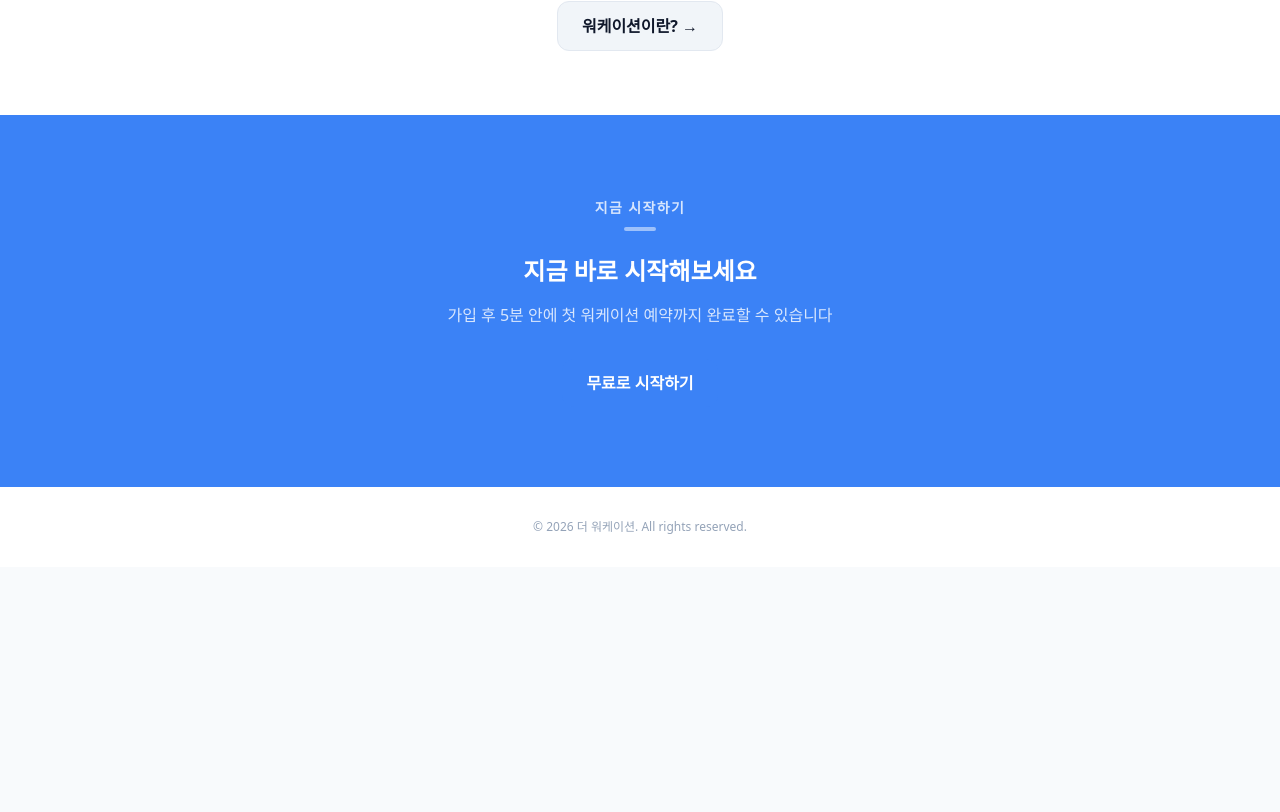
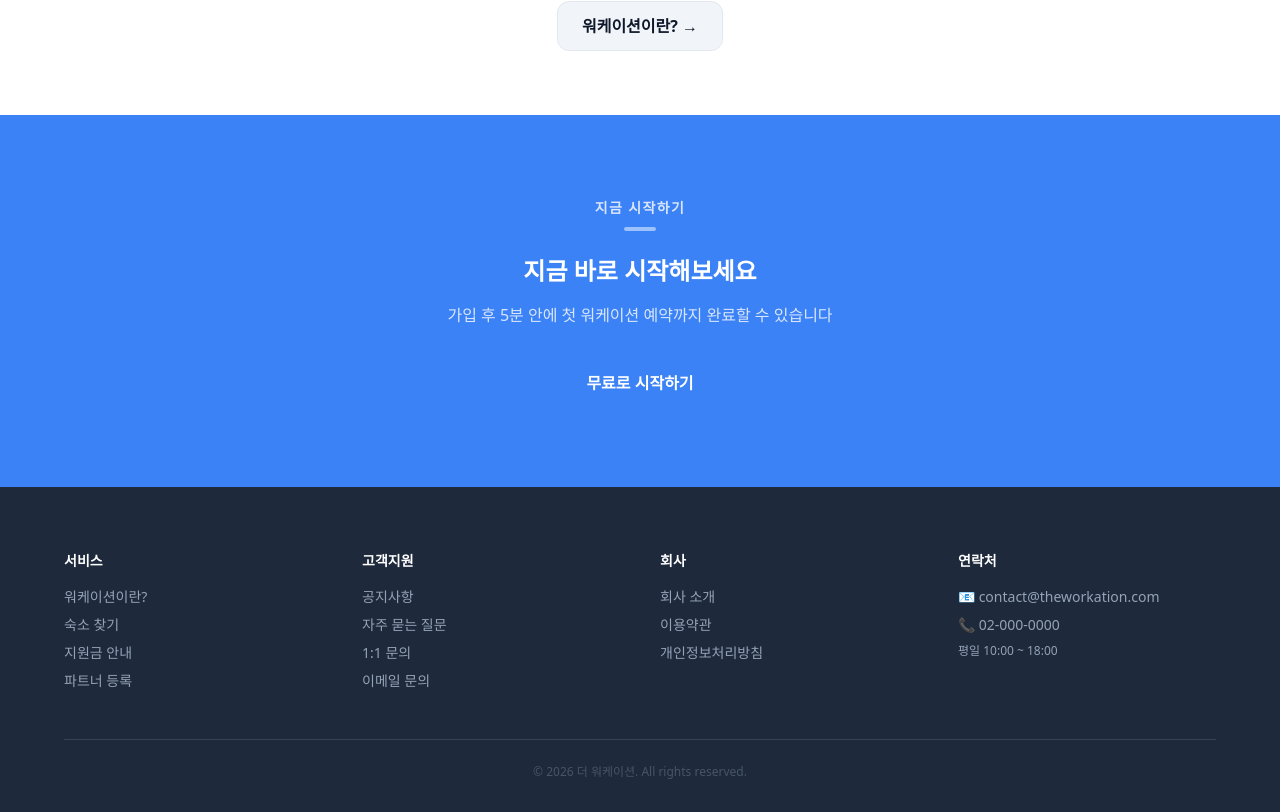
Before and after one commit to jm-potter/the_workation_app, a Next.js app in the folder workation-app/: page / in a window 1280 px wide. Shown: the part 1084-1896 px from the top of the page. Before the commit the page ends 1651 px from the top, so only its background shows below. Built offline with nearby package versions, Linux system fonts and the light colour scheme.

Commit message:
메인 페이지 푸터 개선: 링크 모음 + 연락처 추가

```diff
--- a/workation-app/app/(main)/page.tsx
+++ b/workation-app/app/(main)/page.tsx
@@ -101,8 +101,51 @@ export default function LandingPage() {
       </section>
 
       {/* 푸터 */}
-      <footer className="px-6 py-8 text-center text-xs text-[#94A3B8]">
-        © 2026 더 워케이션. All rights reserved.
+      <footer className="bg-[#1E293B] text-white px-6 pt-16 pb-8">
+        <div className="max-w-6xl mx-auto">
+          {/* 링크 모음 */}
+          <div className="grid grid-cols-4 gap-10 mb-12">
+            <div>
+              <div className="font-bold text-sm mb-4">서비스</div>
+              <ul className="space-y-2 text-sm text-[#94A3B8]">
+                <li><Link href="/workation" className="hover:text-white transition-colors">워케이션이란?</Link></li>
+                <li><Link href="/accommodations" className="hover:text-white transition-colors">숙소 찾기</Link></li>
+                <li><Link href="/subsidy" className="hover:text-white transition-colors">지원금 안내</Link></li>
+                <li><Link href="/partner" className="hover:text-white transition-colors">파트너 등록</Link></li>
+              </ul>
+            </div>
+            <div>
+              <div className="font-bold text-sm mb-4">고객지원</div>
+              <ul className="space-y-2 text-sm text-[#94A3B8]">
+                <li><Link href="#" className="hover:text-white transition-colors">공지사항</Link></li>
+                <li><Link href="#" className="hover:text-white transition-colors">자주 묻는 질문</Link></li>
+                <li><Link href="#" className="hover:text-white transition-colors">1:1 문의</Link></li>
+                <li><a href="mailto:contact@theworkation.com" className="hover:text-white transition-colors">이메일 문의</a></li>
+              </ul>
+            </div>
+            <div>
+              <div className="font-bold text-sm mb-4">회사</div>
+              <ul className="space-y-2 text-sm text-[#94A3B8]">
+                <li><Link href="#" className="hover:text-white transition-colors">회사 소개</Link></li>
+                <li><Link href="#" className="hover:text-white transition-colors">이용약관</Link></li>
+                <li><Link href="#" className="hover:text-white transition-colors">개인정보처리방침</Link></li>
+              </ul>
+            </div>
+            <div>
+              <div className="font-bold text-sm mb-4">연락처</div>
+              <ul className="space-y-2 text-sm text-[#94A3B8]">
+                <li>📧 contact@theworkation.com</li>
+                <li>📞 02-000-0000</li>
+                <li className="text-xs">평일 10:00 ~ 18:00</li>
+              </ul>
+            </div>
+          </div>
+
+          {/* 하단 구분선 + 카피라이트 */}
+          <div className="border-t border-[#334155] pt-6 text-xs text-[#475569] text-center">
+            © 2026 더 워케이션. All rights reserved.
+          </div>
+        </div>
       </footer>
     </div>
   )
```
